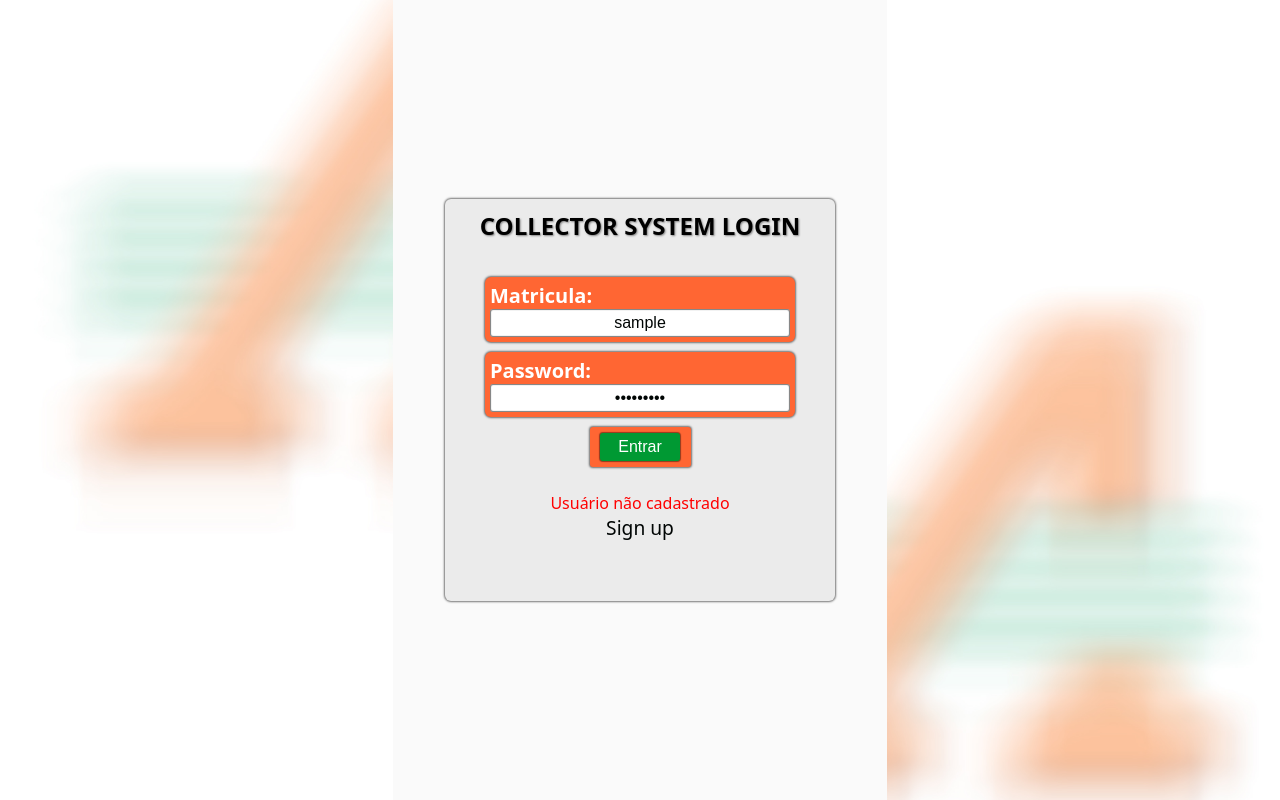
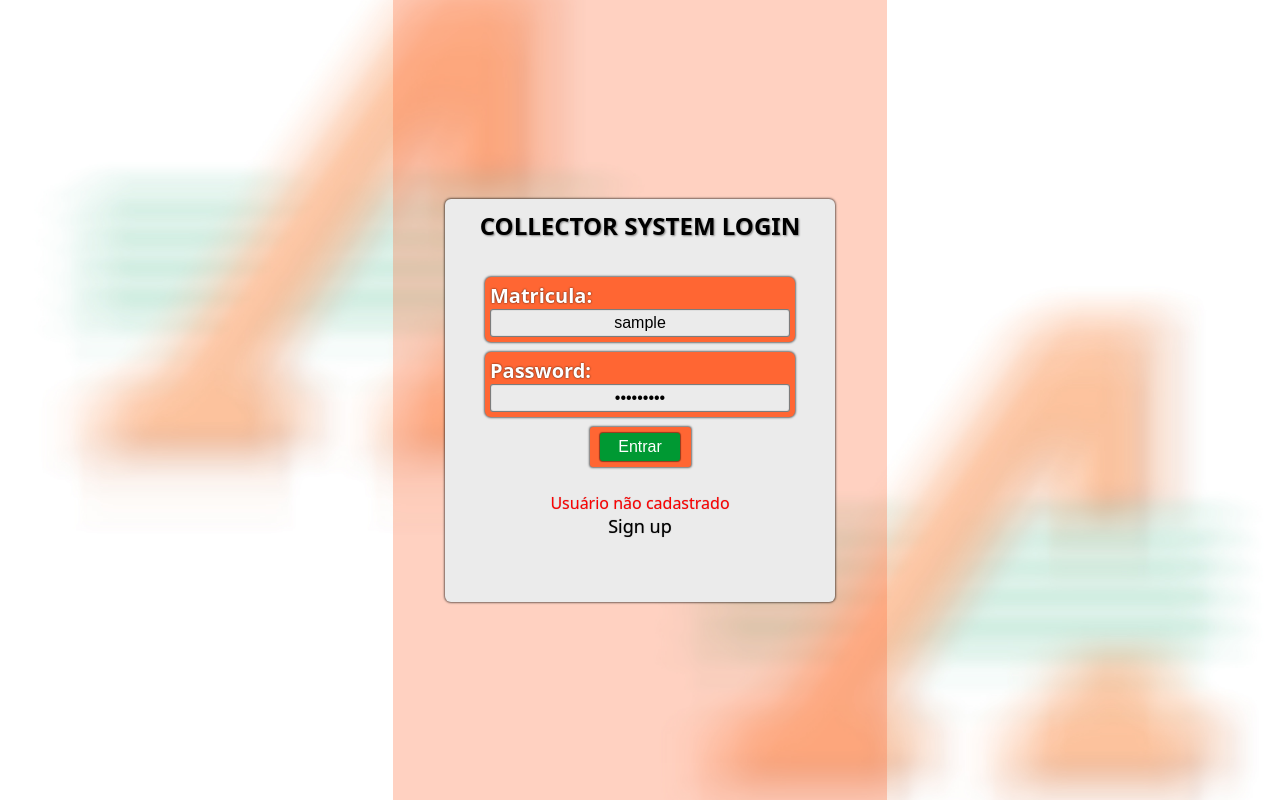
Before and after one commit to Robsonnsbr/atacadaoApp, a React (Vite) app: page /AppCollector/login in a window 1280 px wide. Both pictures are taken after typing "Sample", "Sample123" into the empty fields and a click on the button "Entrar". Built offline with nearby package versions, Linux system fonts and the light colour scheme.

Commit message:
feat: layout

```diff
--- a/src/components/inputs/form/Form.style.ts
+++ b/src/components/inputs/form/Form.style.ts
@@ -8,6 +8,10 @@ export const StyledForm = styled.form`
   flex-direction: column;
   margin: 20px;
   min-width: 350px;
+
+  & label {
+    text-shadow: var(--text-shadow-style);
+  }
 
   & input {
     min-width: 300px;
@@ -26,11 +30,16 @@ export const StyledContainerField = styled.div`
   box-shadow: 0 0 2px 1px #00000086;
 
   & input {
+    background-color: var(--secondary);
     border-radius: 3px;
     color: var(--on-secondary);
     font-size: 16px;
     padding: 5px;
     text-align: center;
     box-shadow: inset 0 0 1px 1px #00000086;
+    outline: none;
+  }
+  & input:focus {
+    background-color: var(--on-primary);
   }
 `;
--- a/src/components/inputs/link/Link.style.ts
+++ b/src/components/inputs/link/Link.style.ts
@@ -1,10 +1,15 @@
 import styled from "styled-components";
 
 export const StyledLink = styled.p`
+  height: 28px;
   color: var(--on-secondary);
   justify-content: center;
-  align-items: center;
   text-align: center;
-  font-size: larger;
+  font-size: 18px;
   margin-bottom: 60px;
+  text-shadow: 0 0 1px rgb(0, 0, 0, 0.5);
+
+  &:hover {
+    font-size: 20px;
+  }
 `;
--- a/src/components/page/Page.Style.ts
+++ b/src/components/page/Page.Style.ts
@@ -5,7 +5,8 @@ export const StyledPage = styled.div`
   flex-direction: column;
   justify-content: center;
   align-items: center;
-  background-color: var(--primary);
+  background-color: var(--third-transparent);
+
   margin: 0px;
   padding: 0 2rem;
   min-height: 100vh;
--- a/src/contexts/AuthContext.tsx
+++ b/src/contexts/AuthContext.tsx
@@ -102,7 +102,7 @@ export const AuthProvider = ({ children }: AuthProviderProps) => {
           navigate("/AppCollector");
           return;
         } else {
-          setError("mat ou senha incorretos");
+          setError("Matrícula ou Senha incorretos");
           setTimeout(() => {
             setError(null);
           }, 5000);
--- a/src/pages/loginPages/LoginPages.tsx
+++ b/src/pages/loginPages/LoginPages.tsx
@@ -67,7 +67,15 @@ export const LoginPage = () => {
           </span>
         )}
         {error && !isAuthenticated && (
-          <span style={{ color: "var(--error)", margin: "0px" }}>{error}</span>
+          <span
+            style={{
+              color: "var(--error)",
+              margin: "0px",
+              textShadow: "0 0 1px rgb(0,0,0, 0.3)",
+            }}
+          >
+            {error}
+          </span>
         )}
 
         <Link to={"/AppCollector/cadastro"} style={{ textDecoration: "none" }}>
--- a/src/styles/Global.Style.ts
+++ b/src/styles/Global.Style.ts
@@ -3,14 +3,17 @@ import { createGlobalStyle } from "styled-components";
 export const GlobalStyle = createGlobalStyle`
 :root {
     --primary: #fafafa;
+    --primary-transparent: rgb(250,250,250, 0.5);
     --secondary:  #ebebeb;
     --third: #f63;
-    --fourth: #093;
+    --third-transparent: rgb(255,102,51, 0.3);
+    --fourth: #009933;
     --on-primary: #fff;
-    --on-secondary: #000504;
+    --on-secondary: #000;
     --buttonEnter: #093;
     --buttonDelete: #b85c5c;
     --error: #f00;
+    --text-shadow-style: 0px 0px 2px  rgb(0,0,0, 0.8);
 }
 
 * {
```
